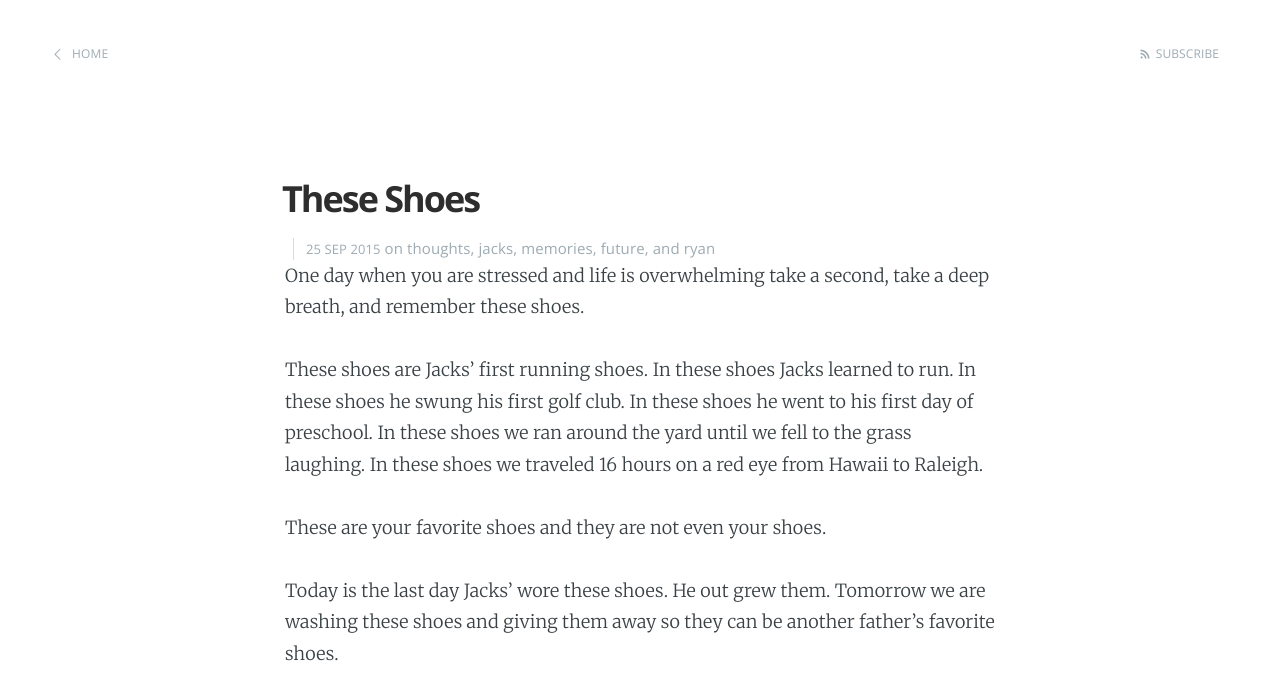
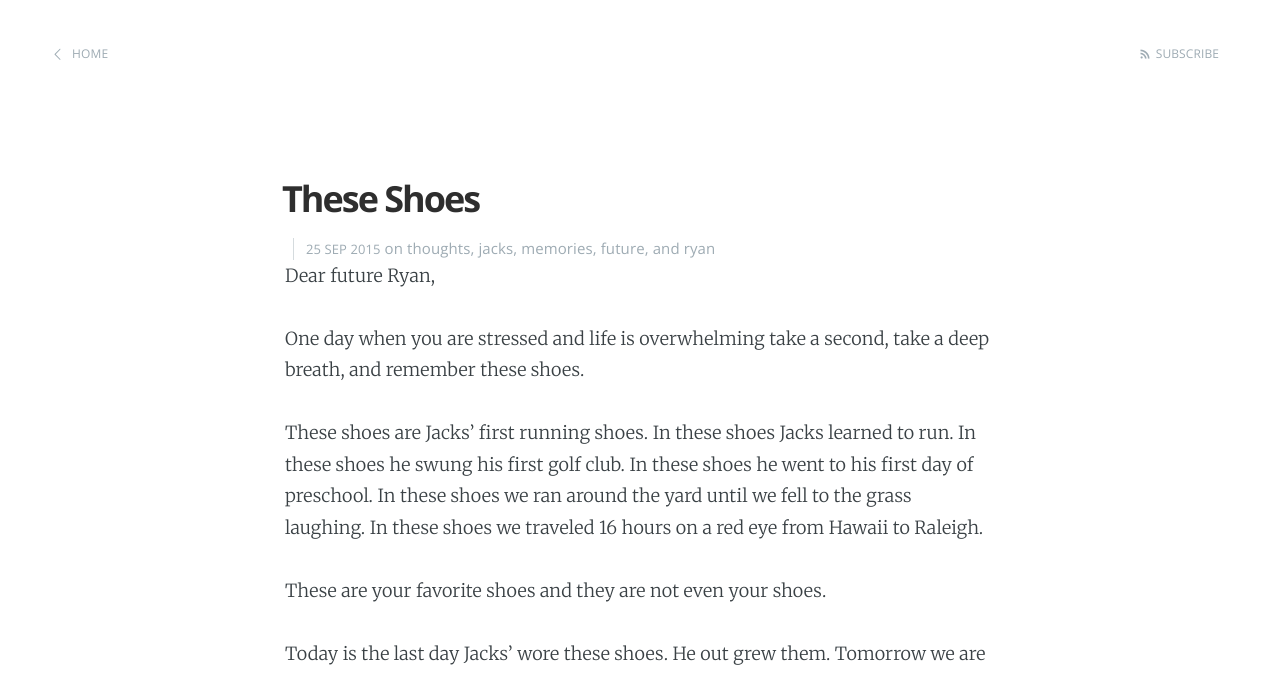
Before and after one commit to rdmckinnon/rdmckinnon.github.io, a Jekyll site: the page built from _posts/2015-09-25-future-ryan.md, in a window 1280 px wide. Shown: the top 674 px of the page. Built offline with Jekyll 4.4.1, drawn with Linux system fonts in a browser that asks for light colours; nearby versions of some CDN libraries; Markdown is read by kramdown in place of the engine named in the settings.

Commit message:
Dear Future

```diff
--- a/_posts/2015-09-25-future-ryan.md
+++ b/_posts/2015-09-25-future-ryan.md
@@ -4,6 +4,8 @@ title:  "These Shoes"
 date:   2015-09-25 10:18:00
 categories: thoughts jacks memories future ryan
 ---
+
+Dear future Ryan,
 
 One day when you are stressed and life is overwhelming take a second, take a deep breath, and remember these shoes.
 
```
